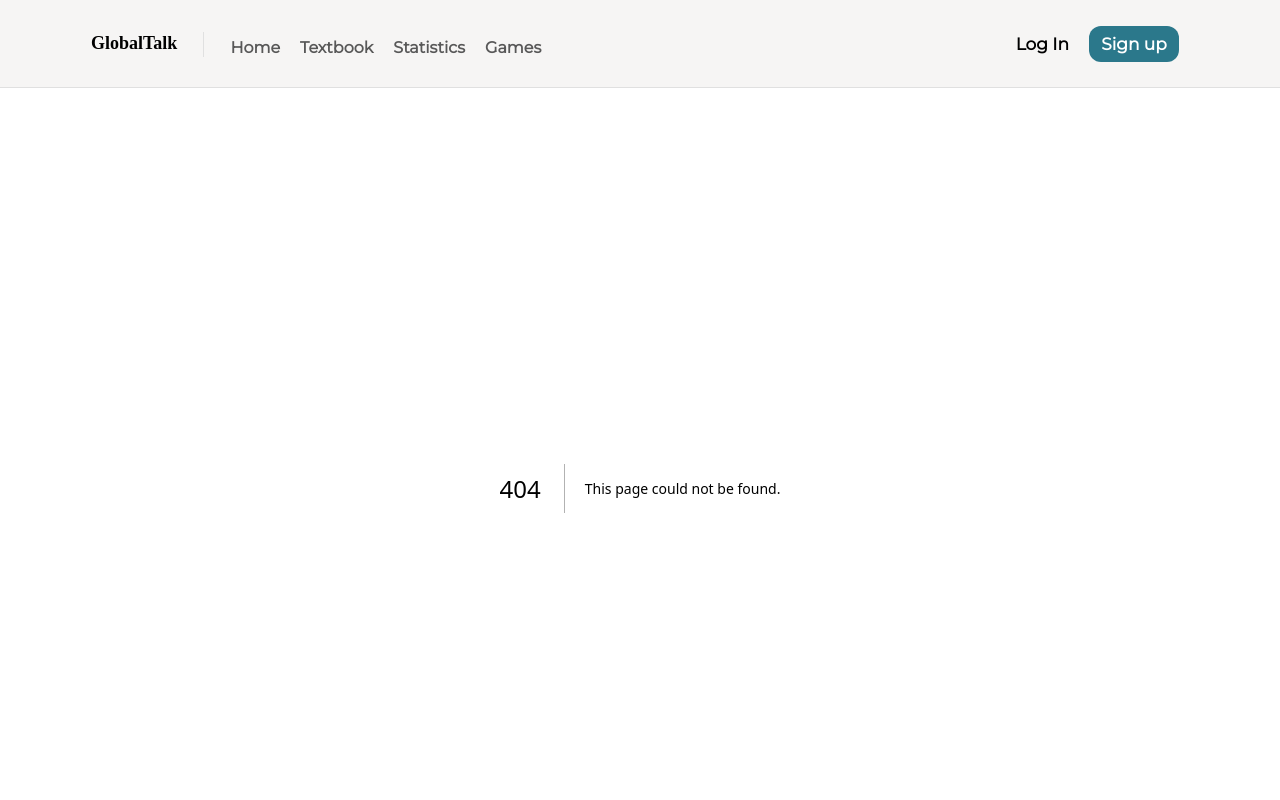
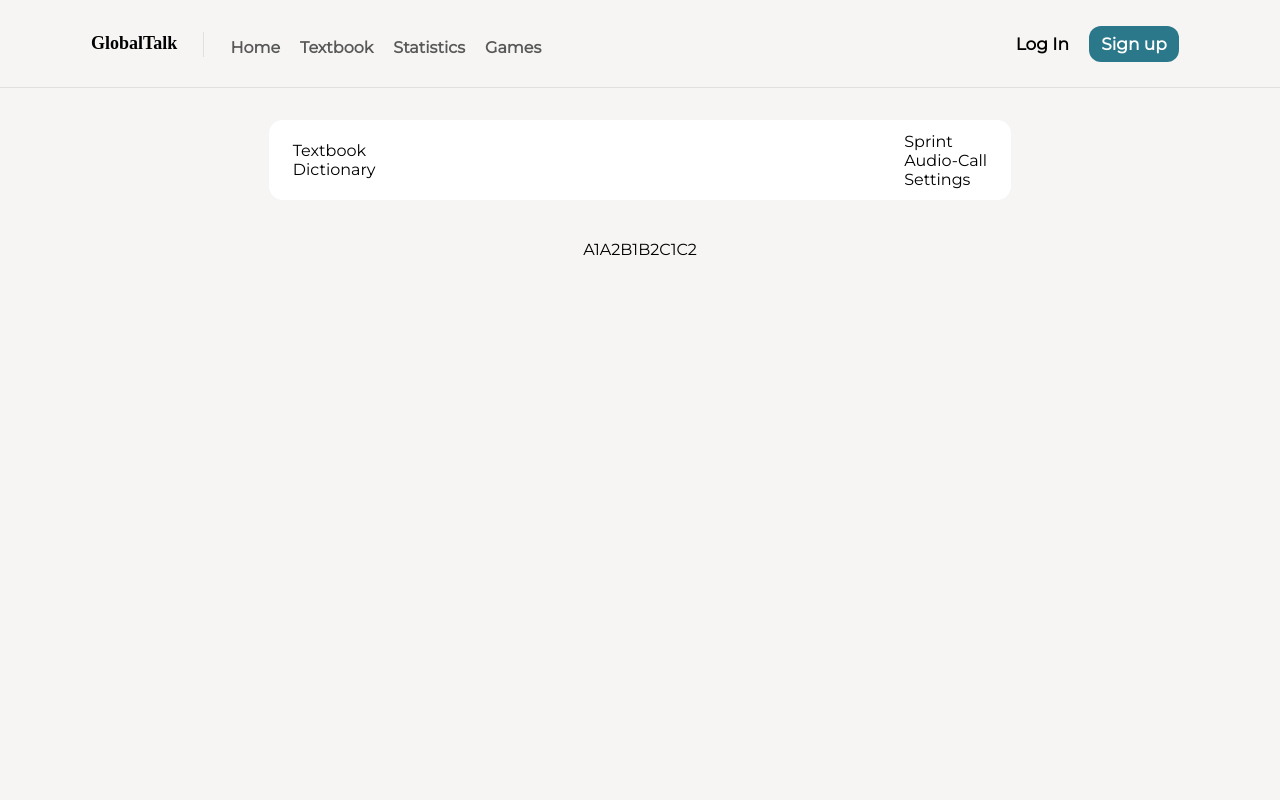
Before and after one commit to thinc-org/hacktoschool-48, a Next.js app in the folder frontend/: page /textbook in a window 1280 px wide. Before the commit this address had no page. Shown: the top 800 px of the page. Built offline with nearby package versions, Linux system fonts and the light colour scheme; a web font is replaced by a local one.

Commit message:
[Demo] Textbook Page

```diff
--- a/frontend/components/header/header.js
+++ b/frontend/components/header/header.js
@@ -36,10 +36,10 @@ export default function header() {
                         <div className={headerStyles.navbar}>
                             <div className={headerStyles.manu}>
                                 <ul>
-                                    <li><Link href="#">
+                                    <li><Link href="/">
                                         Home
                                     </Link></li>
-                                    <li><Link href="#">
+                                    <li><Link href="/textbook">
                                         Textbook
                                     </Link></li>
                                     <li><Link href="#">
--- /dev/null
+++ b/frontend/pages/textbook.js
@@ -0,0 +1,30 @@
+import React from 'react';
+import textbookStyles from '../styles/textbook.module.css';
+
+export default function textbook() {
+
+    return (
+        <div className={textbookStyles.textbook}>
+            <div className={textbookStyles.whiteBox}>
+                <div className={textbookStyles.leftSideBox}>
+                    <div>Textbook</div>
+                    <div>Dictionary</div>
+                </div>
+                <div className={textbookStyles.rightSideBox}>
+                    <div>Sprint</div>
+                    <div>Audio-Call</div>
+                    <div>Settings</div>
+                </div>
+            </div>
+
+            <div className={textbookStyles.levels}>
+                <div>A1</div>
+                <div>A2</div>
+                <div>B1</div>
+                <div>B2</div>
+                <div>C1</div>
+                <div>C2</div>
+            </div>
+        </div>
+    );
+}
--- /dev/null
+++ b/frontend/styles/textbook.module.css
@@ -0,0 +1,26 @@
+.textbook {
+  /* Auto layout */
+  display: flex;
+  flex-direction: column;
+  align-items: center;
+  gap: 40px;
+  height: 700px;
+}
+
+.whiteBox {
+  width: 58vw;
+  height: 80px;
+  display: flex;
+  justify-content: space-between;
+  align-items: center;
+  padding: 0 1.5rem;
+  margin-top: 2rem;
+
+  background: #ffffff;
+  border-radius: 14px;
+}
+
+
+.levels {
+    display: flex;
+}
```
